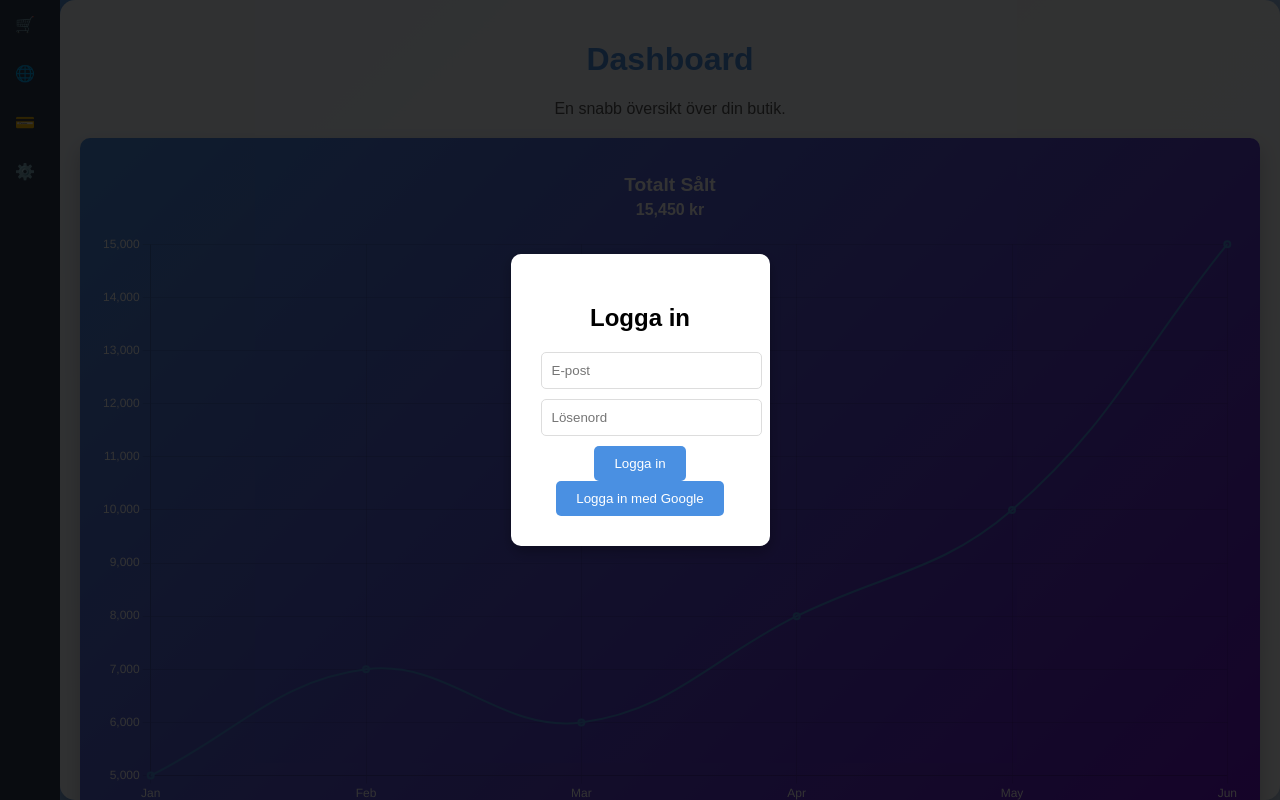
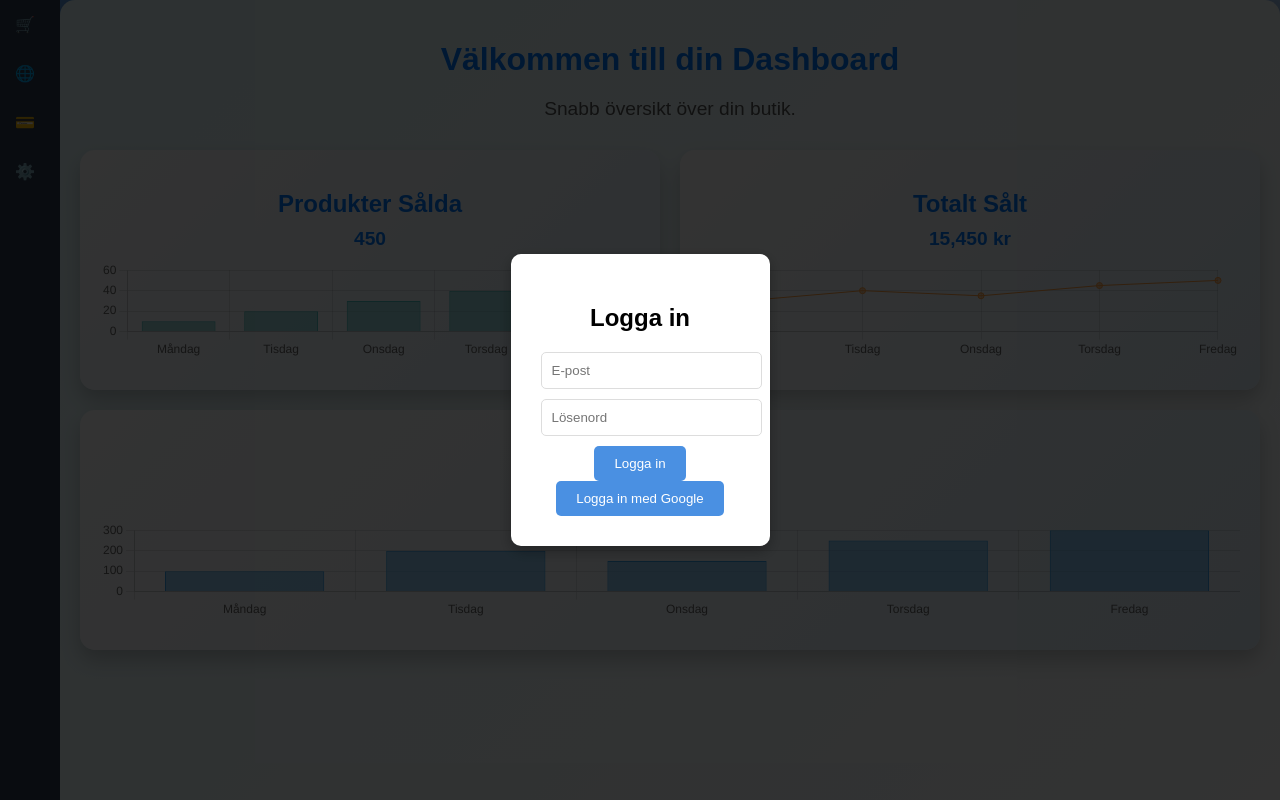
Before and after one commit to Challept/admin.webstay.se, a plain HTML site: page index.html in a window 1280 px wide. Shown: the top 800 px of the page. Drawn offline with nearby package versions, Linux system fonts and the light colour scheme.

Commit message:
Update index.html

```diff
--- a/index.html
+++ b/index.html
@@ -142,27 +142,31 @@
         }
 
 .dashboard {
-    margin-left: 60px;
+    margin-left: 60px; /* Justera beroende på sidobaren */
     padding: 20px;
-    background: rgba(255, 255, 255, 0.9);
+    flex: 1;
+    background: linear-gradient(135deg, #e0f7fa, #ffffff);
     border-radius: 15px;
+    color: #333;
+    overflow-y: auto; /* Skrollning */
+    height: 100vh;
     box-shadow: 0 5px 15px rgba(0, 0, 0, 0.2);
-    color: #333;
     animation: fadeIn 0.5s ease;
 }
 
 .dashboard-header {
     text-align: center;
-    margin-bottom: 20px;
+    margin-bottom: 30px;
 }
 
 .dashboard-header h1 {
     font-size: 2rem;
-    color: #4a90e2;
+    margin-bottom: 10px;
+    color: #007bff;
 }
 
 .dashboard-header p {
-    font-size: 1rem;
+    font-size: 1.2rem;
     color: #555;
 }
 
@@ -170,19 +174,19 @@
     display: flex;
     flex-wrap: wrap;
     justify-content: space-between;
-    gap: 15px;
+    gap: 20px;
 }
 
 .stat-card {
-    flex: 1 1 calc(50% - 15px);
-    background: linear-gradient(135deg, #4a90e2, #6a11cb);
-    color: white;
+    flex: 1 1 calc(33% - 20px); /* Tre kolumner */
+    background: linear-gradient(135deg, #ffffff, #e3f2fd);
+    color: #007bff;
     text-align: center;
     padding: 20px;
-    border-radius: 10px;
+    border-radius: 15px;
     box-shadow: 0 10px 20px rgba(0, 0, 0, 0.2);
     transition: transform 0.3s ease, box-shadow 0.3s ease;
-    position: relative;
+    min-height: 200px; /* För att inkludera diagrammet */
 }
 
 .stat-card:hover {
@@ -191,31 +195,19 @@
 }
 
 .stat-card h2 {
-    font-size: 1.2rem;
-    margin-bottom: 5px;
+    font-size: 1.5rem;
+    margin-bottom: 10px;
 }
 
 .stat-card p {
-    font-size: 1rem;
+    font-size: 1.2rem;
     font-weight: bold;
-    margin: 0;
+    margin: 10px 0;
 }
 
-.stat-card canvas {
-    max-width: 100%;
-    height: 150px;
-    margin-top: 15px;
-}
-
-@keyframes fadeIn {
-    from {
-        opacity: 0;
-        transform: translateY(20px);
-    }
-    to {
-        opacity: 1;
-        transform: translateY(0);
-    }
+canvas {
+    margin-top: 10px;
+    max-height: 100px;
 }
         .login-popup-content button:hover { background-color: #357abd; }
     </style>
@@ -232,10 +224,15 @@
 
 <div class="dashboard">
     <div class="dashboard-header">
-        <h1>Dashboard</h1>
-        <p>En snabb översikt över din butik.</p>
+        <h1>Välkommen till din Dashboard</h1>
+        <p>Snabb översikt över din butik.</p>
     </div>
     <div class="stats-container">
+        <div class="stat-card">
+            <h2>Produkter Sålda</h2>
+            <p id="productsSold">450</p>
+            <canvas id="productsChart"></canvas>
+        </div>
         <div class="stat-card">
             <h2>Totalt Sålt</h2>
             <p id="totalSales">15,450 kr</p>
@@ -245,16 +242,6 @@
             <h2>Totala Besökare</h2>
             <p id="totalVisitors">1,245</p>
             <canvas id="visitorsChart"></canvas>
-        </div>
-        <div class="stat-card">
-            <h2>Beställningar</h2>
-            <p id="totalOrders">75</p>
-            <canvas id="ordersChart"></canvas>
-        </div>
-        <div class="stat-card">
-            <h2>Unika Kunder</h2>
-            <p id="uniqueCustomers">53</p>
-            <canvas id="customersChart"></canvas>
         </div>
     </div>
 </div>
@@ -355,96 +342,87 @@
         });
 
     document.addEventListener("DOMContentLoaded", () => {
-    // Diagramdata
-    const salesData = [5000, 7000, 6000, 8000, 10000, 15000];
-    const visitorsData = [100, 200, 150, 250, 300, 400];
-    const ordersData = [10, 15, 12, 18, 20, 25];
-    const customersData = [5, 8, 7, 10, 12, 15];
-    const labels = ["Jan", "Feb", "Mar", "Apr", "May", "Jun"];
+        // Data för diagram
+        const productsSoldData = [10, 20, 30, 40, 50];
+        const totalSalesData = [3000, 4000, 3500, 4500, 5000];
+        const totalVisitorsData = [100, 200, 150, 250, 300];
 
-    // Totalt Sålt
-    new Chart(document.getElementById("salesChart").getContext("2d"), {
-        type: "line",
+        // Skapa diagram för produkter sålda
+        const productsChart = document.getElementById("productsChart").getContext("2d");
+        new Chart(productsChart, {
+            type: "bar",
             data: {
-            labels: labels,
-            datasets: [
-                {
-                    label: "Totalt Sålt (kr)",
-                    data: salesData,
-                    backgroundColor: "rgba(74, 144, 226, 0.2)",
-                    borderColor: "#4a90e2",
-                    borderWidth: 2,
-                    tension: 0.4,
-                },
-            ],
+                labels: ["Måndag", "Tisdag", "Onsdag", "Torsdag", "Fredag"],
+                datasets: [{
+                    label: "Produkter Sålda",
+                    data: productsSoldData,
+                    backgroundColor: "rgba(75, 192, 192, 0.5)",
+                    borderColor: "rgba(75, 192, 192, 1)",
+                    borderWidth: 1
+                }]
             },
             options: {
                 responsive: true,
-            plugins: { legend: { display: false } },
-            scales: { x: { ticks: { color: "#fff" } }, y: { ticks: { color: "#fff" } } },
+                maintainAspectRatio: false,
+                plugins: {
+                    legend: { display: false }
                 },
+                scales: {
+                    y: { beginAtZero: true }
+                }
+            }
         });
 
-    // Totala Besökare
-    new Chart(document.getElementById("visitorsChart").getContext("2d"), {
-        type: "bar",
+        // Skapa diagram för totalt sålt
+        const salesChart = document.getElementById("salesChart").getContext("2d");
+        new Chart(salesChart, {
+            type: "line",
             data: {
-            labels: labels,
-            datasets: [
-                {
-                    label: "Totala Besökare",
-                    data: visitorsData,
-                    backgroundColor: "rgba(255, 193, 7, 0.8)",
-                    borderColor: "rgba(255, 193, 7, 1)",
-                    borderWidth: 1,
-                },
-            ],
+                labels: ["Måndag", "Tisdag", "Onsdag", "Torsdag", "Fredag"],
+                datasets: [{
+                    label: "Totalt Sålt",
+                    data: totalSalesData,
+                    backgroundColor: "rgba(255, 159, 64, 0.5)",
+                    borderColor: "rgba(255, 159, 64, 1)",
+                    borderWidth: 1
+                }]
             },
             options: {
                 responsive: true,
-            plugins: { legend: { display: false } },
-            scales: { x: { ticks: { color: "#fff" } }, y: { ticks: { color: "#fff" } } },
+                maintainAspectRatio: false,
+                plugins: {
+                    legend: { display: false }
                 },
+                scales: {
+                    y: { beginAtZero: true }
+                }
+            }
         });
 
-    // Beställningar
-    new Chart(document.getElementById("ordersChart").getContext("2d"), {
-        type: "pie",
-        data: {
-            labels: labels,
-            datasets: [
-                {
-                    label: "Beställningar",
-                    data: ordersData,
-                    backgroundColor: ["#4a90e2", "#6a11cb", "#ffcc00", "#e52e71", "#00c853", "#f44336"],
-                    borderColor: "#fff",
-                    borderWidth: 1,
-                },
-            ],
-        },
-        options: { responsive: true, plugins: { legend: { display: true, position: "bottom" } } },
-    });
-
-    // Unika Kunder
-    new Chart(document.getElementById("customersChart").getContext("2d"), {
+        // Skapa diagram för totala besökare
+        const visitorsChart = document.getElementById("visitorsChart").getContext("2d");
+        new Chart(visitorsChart, {
             type: "bar",
             data: {
-            labels: labels,
-            datasets: [
-                {
-                    label: "Unika Kunder",
-                    data: customersData,
-                    backgroundColor: "rgba(0, 188, 212, 0.8)",
-                    borderColor: "rgba(0, 188, 212, 1)",
-                    borderWidth: 1,
-                },
-            ],
+                labels: ["Måndag", "Tisdag", "Onsdag", "Torsdag", "Fredag"],
+                datasets: [{
+                    label: "Besökare",
+                    data: totalVisitorsData,
+                    backgroundColor: "rgba(54, 162, 235, 0.5)",
+                    borderColor: "rgba(54, 162, 235, 1)",
+                    borderWidth: 1
+                }]
             },
             options: {
                 responsive: true,
-            plugins: { legend: { display: false } },
-            scales: { x: { ticks: { color: "#fff" } }, y: { ticks: { color: "#fff" } } },
+                maintainAspectRatio: false,
+                plugins: {
+                    legend: { display: false }
                 },
+                scales: {
+                    y: { beginAtZero: true }
+                }
+            }
         });
     });
     </script>
```
Lines whose indentation alone changed are shown as unchanged.
